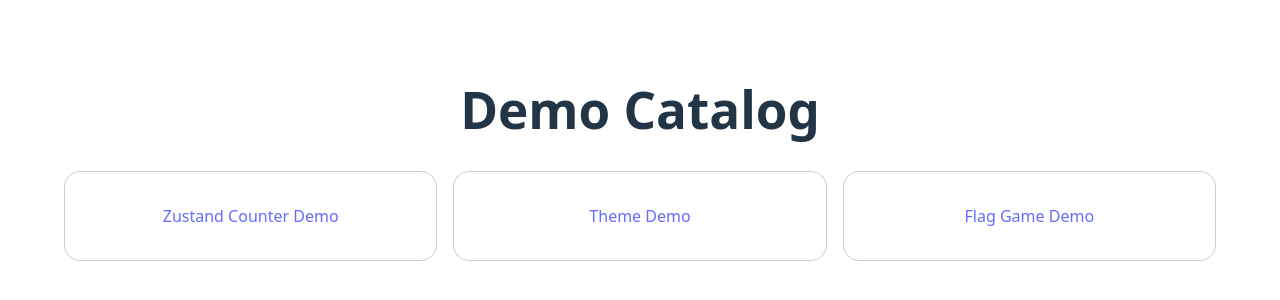
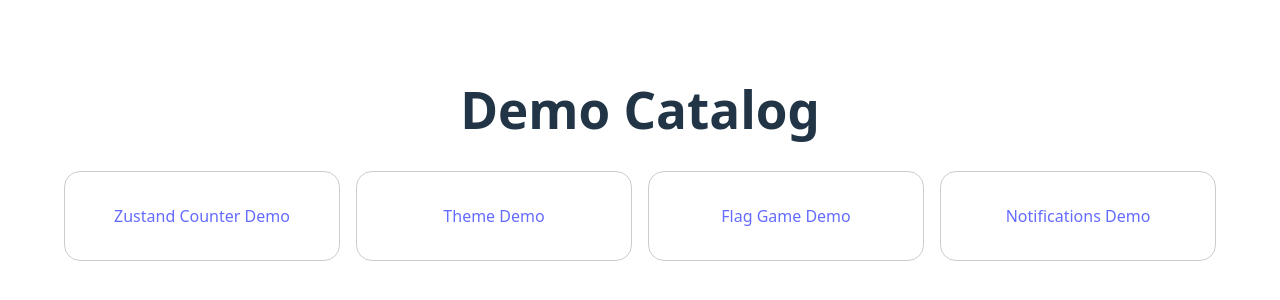
Before and after one commit to tspicerw/sandox_2, a React (Vite) app: page / in a window 1280 px wide. Shown: the part 246-546 px from the top of the page. Built offline with nearby package versions, Linux system fonts and the light colour scheme.

Commit message:
feat: Add a demo catalog with a push notifications component and ignore .env files.

```diff
--- a/src/App.jsx
+++ b/src/App.jsx
@@ -5,6 +5,7 @@ import './App.css'
 import ThemeComponent from './theme/ThemeComponent'
 import { ThemeProvider } from './theme/ThemeContext'
 import FlagGame from './flag-game/FlagGame'
+import NotificationsComponent from './push-notifications/NotificationsComponent'
 
 function Home() {
   return (
@@ -21,6 +22,9 @@ function Home() {
         <div className="card demo-wrapper">
           <Link to="/flag-game">Flag Game Demo</Link>
         </div>
+        <div className="card demo-wrapper">
+          <Link to="/notifications">Notifications Demo</Link>
+        </div>
       </div>
     </>
   )
@@ -35,6 +39,7 @@ function App() {
         <Route path="/increment-two" element={<IncrementTwo />} />
         <Route path="/theme" element={<ThemeComponent />} />
         <Route path="/flag-game" element={<FlagGame />} />
+        <Route path="/notifications" element={<NotificationsComponent />} />
       </Routes>
     </ThemeProvider>
   )
--- /dev/null
+++ b/src/push-notifications/NotificationsComponent.jsx
@@ -0,0 +1,20 @@
+import { Link } from 'react-router-dom'
+function NotificationsComponent() {
+    return (
+        <div className={`card`}>
+            <h1>Notifications</h1>
+
+            <div className="theme-buttons">
+                <button onClick={() => fetch(import.meta.env.VITE_NTFY_URL, {
+                    method: 'POST',
+                    body: 'Be happy!'
+                })}>Send Notification</button>
+            </div>
+            <br />
+            <br />
+            <Link to="/">Go back Home</Link>
+        </div>
+    )
+}
+
+export default NotificationsComponent
```
Also changed, not shown: 1 other file (tests, documents, lock files or other folders).
